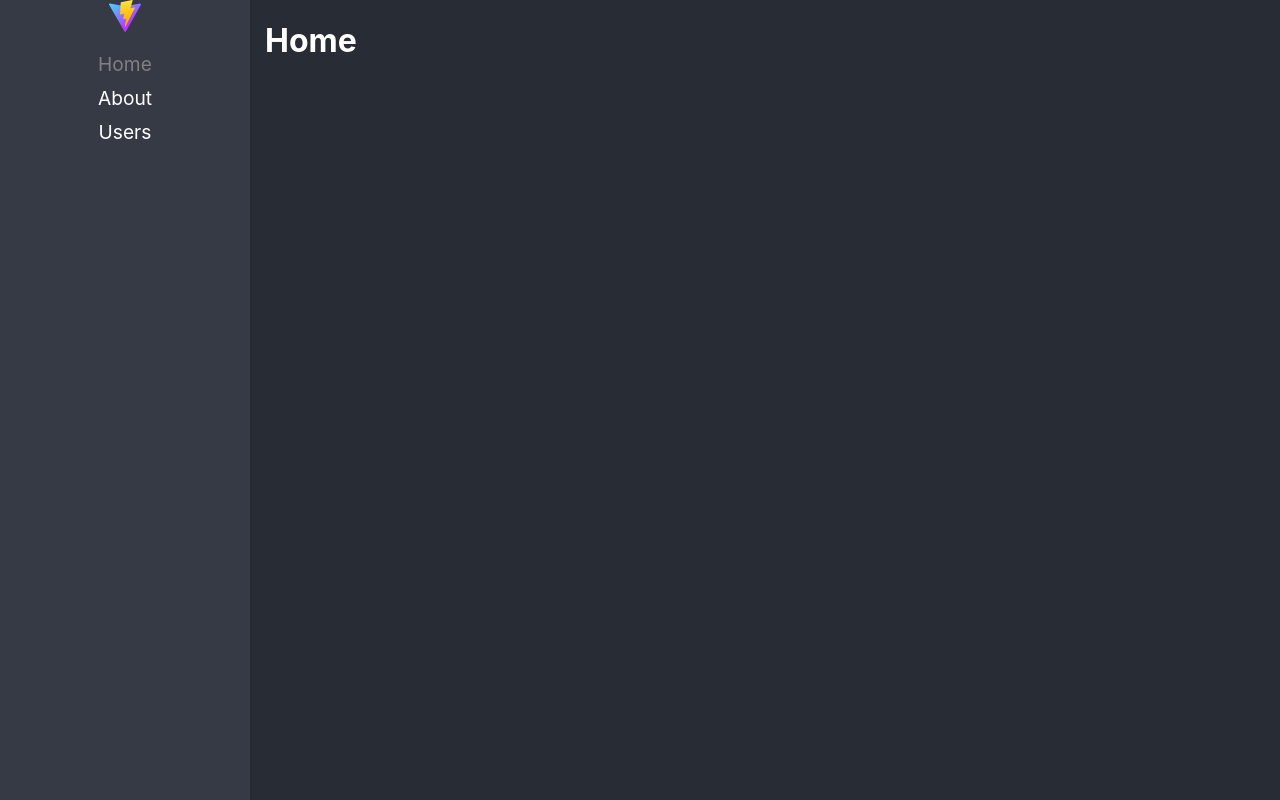
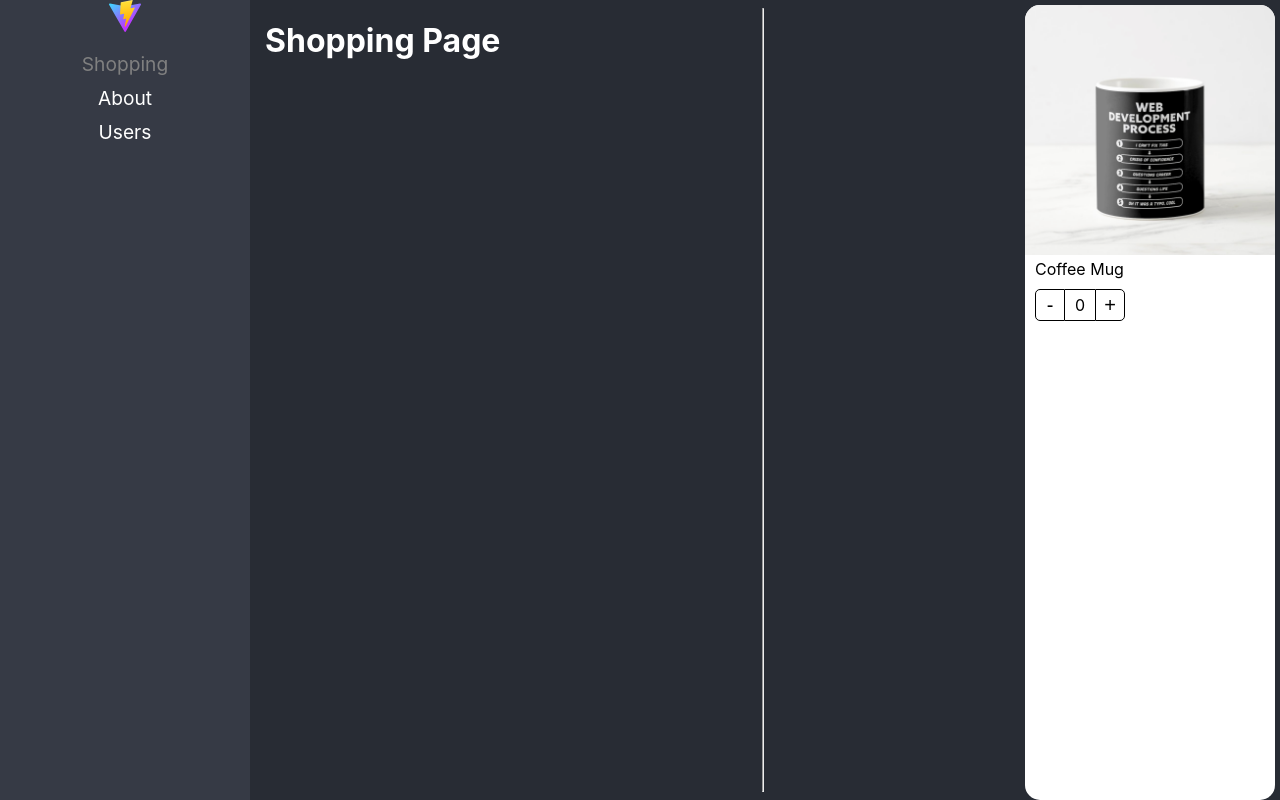
Before and after one commit to fjmn2001/react-pro, a React (Vite) app in the folder apps/section-05/: page /home in a window 1280 px wide. Built offline with nearby package versions, Linux system fonts and the light colour scheme.

Commit message:
adding traditional basic component. Ref sn

```diff
--- /dev/null
+++ b/apps/section-05/src/02-component-patterns/components/ProductCard.tsx
@@ -0,0 +1,35 @@
+import styles from "../styles/styles.module.css";
+import noImage from "../assets/no-image.jpg";
+import { useState } from "react";
+
+export const ProductCard = () => {
+  const [counter, setCounter] = useState(0);
+
+  const increaseBy = (value: number) =>
+    setCounter((prev) => Math.max(prev + value, 0));
+
+  return (
+    <div className={styles.productCard}>
+      <img
+        className={styles.productImg}
+        src="./coffee-mug.png"
+        alt="Coffee Mug"
+      />
+
+      {/*<img className={styles.productImg} src={noImage} alt="Coffee Mug" />*/}
+
+      <span className={styles.productDescription}>Coffee Mug</span>
+      <div className={styles.buttonsContainer}>
+        <button className={styles.buttonMinus} onClick={() => increaseBy(-1)}>
+          -
+        </button>
+
+        <div className={styles.countLabel}>{counter}</div>
+
+        <button className={styles.buttonAdd} onClick={() => increaseBy(+1)}>
+          +
+        </button>
+      </div>
+    </div>
+  );
+};
--- /dev/null
+++ b/apps/section-05/src/02-component-patterns/pages/ShoppingPage.tsx
@@ -0,0 +1,11 @@
+import { ProductCard } from "../components/ProductCard";
+
+export const ShoppingPage = () => {
+  return (
+    <>
+      <h1>Shopping Page</h1>
+      <hr />
+      <ProductCard />
+    </>
+  );
+};
--- a/apps/section-05/src/02-component-patterns/pages/index.ts
+++ b/apps/section-05/src/02-component-patterns/pages/index.ts
@@ -0,0 +1 @@
+export * from "./ShoppingPage";
--- a/apps/section-05/src/routes/Navigation.tsx
+++ b/apps/section-05/src/routes/Navigation.tsx
@@ -7,6 +7,7 @@ import {
 } from "react-router-dom";
 
 import logo from "./../../public/vite.svg";
+import { ShoppingPage } from "../02-component-patterns/pages";
 
 export const Navigation = () => {
   return (
@@ -20,7 +21,7 @@ export const Navigation = () => {
                 to={"/home"}
                 className={({ isActive }) => (isActive ? "nav-active" : "")}
               >
-                Home
+                Shopping
               </NavLink>
             </li>
             <li>
@@ -45,7 +46,7 @@ export const Navigation = () => {
         <Routes>
           <Route path={"/about"} element={<h1>About</h1>} />
           <Route path={"/users"} element={<h1>Users</h1>} />
-          <Route path={"/home"} element={<h1>Home</h1>} />
+          <Route path={"/home"} element={<ShoppingPage />} />
           <Route path={"/*"} element={<Navigate to={"/home"} replace />} />
         </Routes>
       </div>
```
